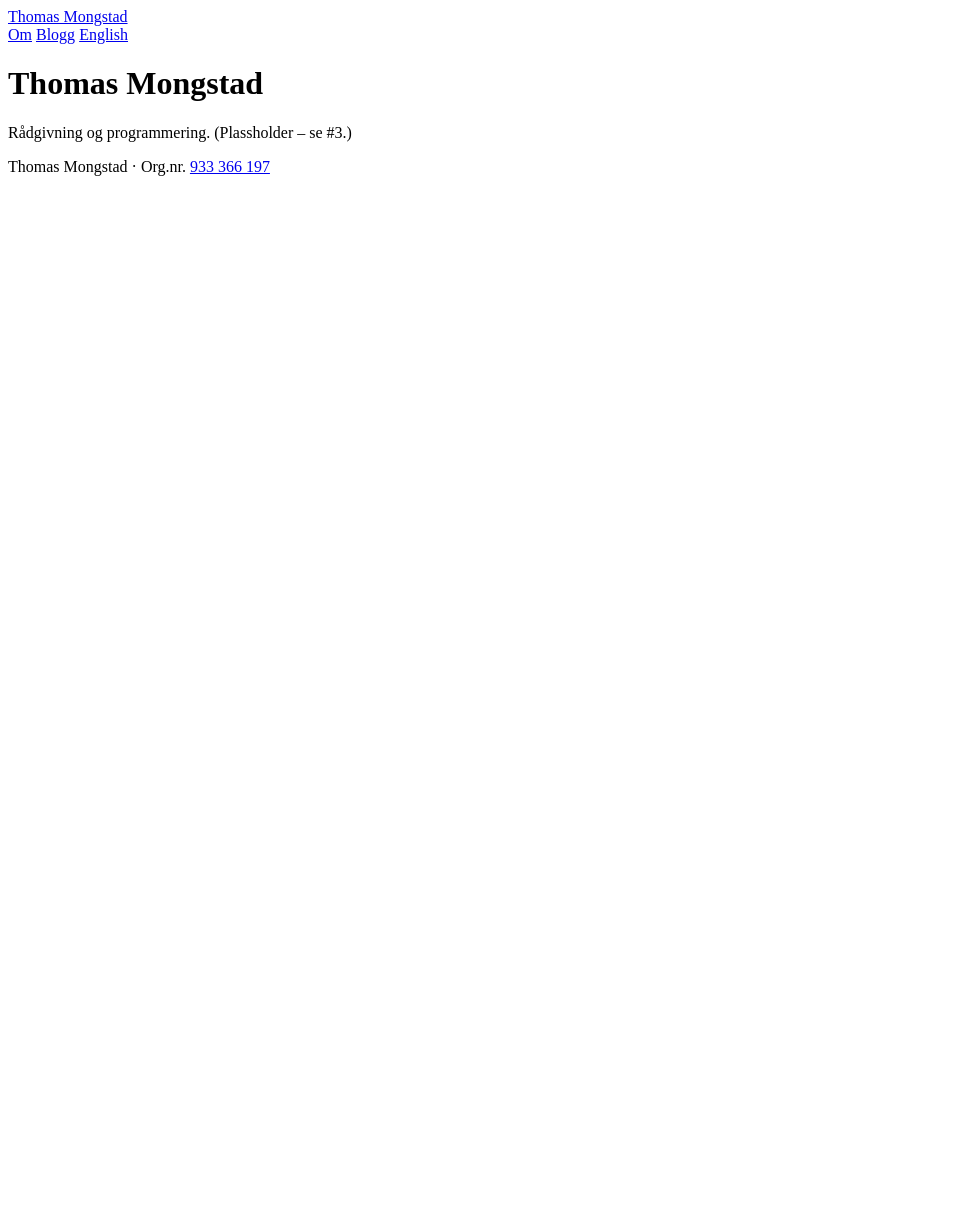
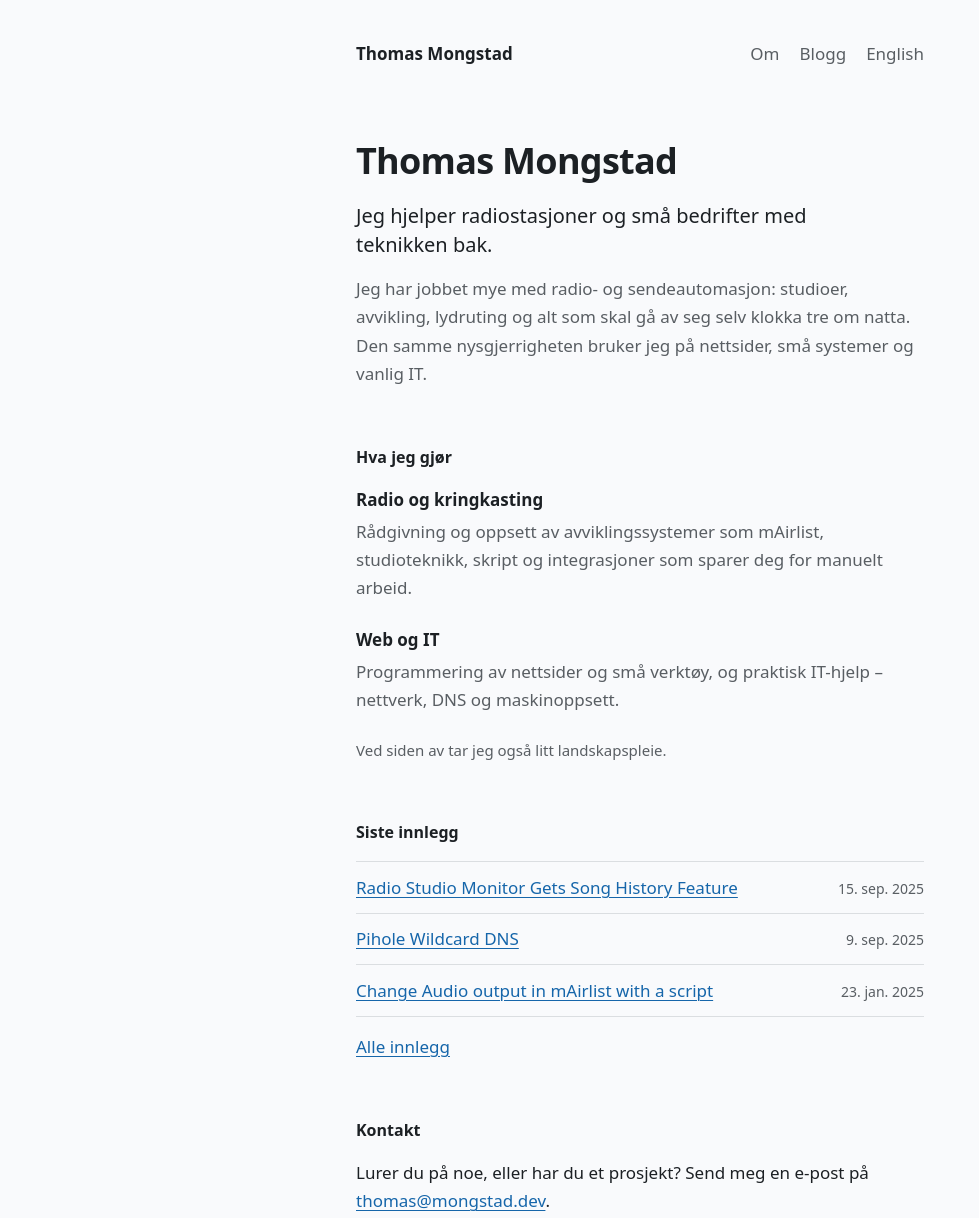
Before and after one commit to Mongstaen/mongstaen.github.io, an Astro site: page / in a window 1280 px wide. Shown: the top 1218 px of the page, without its empty margins (0-979 px from the left). Before the commit the page ends 800 px from the top, so only its background shows below. Built offline with nearby package versions, Linux system fonts and the light colour scheme; Astro itself is replaced by a stand-in of ours.

Commit message:
Add calm bilingual landing page
Intro, services, latest posts and email contact for nb and en.
Adds a posts content collection reading the existing content/posts.

Co-Authored-By: Claude Opus 5.5 <noreply@anthropic.com>
Claude-Session: https://claude.ai/code/session_019NcfttzGHPoo1xd9GfhdVi

```diff
--- a/src/components/Footer.astro
+++ b/src/components/Footer.astro
@@ -3,6 +3,6 @@ import { useTranslations, type Lang } from '../i18n/ui';
 interface Props { lang: Lang }
 const t = useTranslations(Astro.props.lang);
 ---
-<footer>
+<footer class="wrap">
   <p>Thomas Mongstad · {t('footer.org')} <a href="https://w2.brreg.no/enhet/sok/detalj.jsp?orgnr=933366197">933 366 197</a></p>
 </footer>
--- a/src/components/Header.astro
+++ b/src/components/Header.astro
@@ -6,7 +6,7 @@ const t = useTranslations(lang);
 const base = stripLang(Astro.url.pathname);
 const other: Lang = lang === 'nb' ? 'en' : 'nb';
 ---
-<header>
+<header class="wrap">
   <a href={localizePath('/', lang)} class="name">Thomas Mongstad</a>
   <nav aria-label="Main">
     <a href={localizePath('/about/', lang)}>{t('nav.about')}</a>
--- /dev/null
+++ b/src/components/Landing.astro
@@ -0,0 +1,58 @@
+---
+import { getCollection } from 'astro:content';
+import { localizePath, useTranslations, type Lang } from '../i18n/ui';
+interface Props { lang: Lang }
+const { lang } = Astro.props;
+const t = useTranslations(lang);
+const email = 'thomas@mongstad.dev';
+
+const posts = (await getCollection('posts', ({ data }) => !data.draft))
+  .sort((a, b) => b.data.date.valueOf() - a.data.date.valueOf())
+  .slice(0, 3);
+
+const fmt = new Intl.DateTimeFormat(lang === 'nb' ? 'nb-NO' : 'en-GB', {
+  day: 'numeric', month: 'short', year: 'numeric',
+});
+---
+<section class="intro" aria-labelledby="intro-h">
+  <h1 id="intro-h">Thomas Mongstad</h1>
+  <p class="lede">{t('home.lede')}</p>
+  <p>{t('home.intro')}</p>
+</section>
+
+<section aria-labelledby="work-h">
+  <h2 id="work-h">{t('home.work.h')}</h2>
+  <dl class="work">
+    <div>
+      <dt>{t('home.work.radio.t')}</dt>
+      <dd>{t('home.work.radio.d')}</dd>
+    </div>
+    <div>
+      <dt>{t('home.work.web.t')}</dt>
+      <dd>{t('home.work.web.d')}</dd>
+    </div>
+  </dl>
+  <p class="aside">{t('home.work.garden')}</p>
+</section>
+
+{posts.length > 0 && (
+  <section aria-labelledby="posts-h">
+    <h2 id="posts-h">{t('home.posts.h')}</h2>
+    <ul class="posts">
+      {posts.map((p) => (
+        <li>
+          <a href={localizePath(`/blog/${p.id}/`, lang)} hreflang={p.data.lang} lang={p.data.lang !== lang ? p.data.lang : undefined}>
+            {p.data.title}
+          </a>
+          <time datetime={p.data.date.toISOString()}>{fmt.format(p.data.date)}</time>
+        </li>
+      ))}
+    </ul>
+    <p><a href={localizePath('/blog/', lang)}>{t('home.posts.all')}</a></p>
+  </section>
+)}
+
+<section aria-labelledby="contact-h">
+  <h2 id="contact-h">{t('home.contact.h')}</h2>
+  <p>{t('home.contact.p')} <a href={`mailto:${email}`}>{email}</a>.</p>
+</section>
--- /dev/null
+++ b/src/content.config.ts
@@ -0,0 +1,15 @@
+import { defineCollection, z } from 'astro:content';
+import { glob } from 'astro/loaders';
+
+// Reads the existing posts in place. Migrating them into src/ is a separate task.
+const posts = defineCollection({
+  loader: glob({ pattern: ['*.md', '*/index.md'], base: './content/posts' }),
+  schema: z.object({
+    title: z.string(),
+    date: z.coerce.date(),
+    draft: z.boolean().optional(),
+    lang: z.enum(['nb', 'en']).default('en'),
+  }),
+});
+
+export const collections = { posts };
--- a/src/i18n/ui.ts
+++ b/src/i18n/ui.ts
@@ -9,6 +9,18 @@ export const ui = {
     'nav.blog': 'Blogg',
     'site.description': 'Rådgivning og programmering.',
     'footer.org': 'Org.nr.',
+    'home.lede': 'Jeg hjelper radiostasjoner og små bedrifter med teknikken bak.',
+    'home.intro': 'Jeg har jobbet mye med radio- og sendeautomasjon: studioer, avvikling, lydruting og alt som skal gå av seg selv klokka tre om natta. Den samme nysgjerrigheten bruker jeg på nettsider, små systemer og vanlig IT.',
+    'home.work.h': 'Hva jeg gjør',
+    'home.work.radio.t': 'Radio og kringkasting',
+    'home.work.radio.d': 'Rådgivning og oppsett av avviklingssystemer som mAirlist, studioteknikk, skript og integrasjoner som sparer deg for manuelt arbeid.',
+    'home.work.web.t': 'Web og IT',
+    'home.work.web.d': 'Programmering av nettsider og små verktøy, og praktisk IT-hjelp – nettverk, DNS og maskinoppsett.',
+    'home.work.garden': 'Ved siden av tar jeg også litt landskapspleie.',
+    'home.posts.h': 'Siste innlegg',
+    'home.posts.all': 'Alle innlegg',
+    'home.contact.h': 'Kontakt',
+    'home.contact.p': 'Lurer du på noe, eller har du et prosjekt? Send meg en e-post på',
   },
   en: {
     'nav.home': 'Home',
@@ -16,6 +28,18 @@ export const ui = {
     'nav.blog': 'Blog',
     'site.description': 'Consulting and software development.',
     'footer.org': 'Org. no.',
+    'home.lede': 'I help radio stations and small businesses with the tech behind the scenes.',
+    'home.intro': 'Much of my work has been in radio and broadcast automation: studios, playout, audio routing and everything that has to run on its own at three in the morning. I bring the same curiosity to websites, small systems and everyday IT.',
+    'home.work.h': 'What I do',
+    'home.work.radio.t': 'Radio and broadcast',
+    'home.work.radio.d': 'Advice on and setup of playout systems like mAirlist, studio tech, scripts and integrations that save you manual work.',
+    'home.work.web.t': 'Web and IT',
+    'home.work.web.d': 'Programming websites and small tools, plus practical IT help: networking, DNS and machine setup.',
+    'home.work.garden': 'On the side, I also take on some landscaping work.',
+    'home.posts.h': 'Latest posts',
+    'home.posts.all': 'All posts',
+    'home.contact.h': 'Contact',
+    'home.contact.p': 'Have a question or a project? Email me at',
   },
 } as const;
 
--- a/src/layouts/Base.astro
+++ b/src/layouts/Base.astro
@@ -1,4 +1,5 @@
 ---
+import '../styles/global.css';
 import Header from '../components/Header.astro';
 import Footer from '../components/Footer.astro';
 import { localizePath, stripLang, useTranslations, type Lang } from '../i18n/ui';
@@ -21,7 +22,7 @@ const pageTitle = title ? `${title} · Thomas Mongstad` : 'Thomas Mongstad';
   </head>
   <body>
     <Header lang={lang} />
-    <main><slot /></main>
+    <main class="wrap"><slot /></main>
     <Footer lang={lang} />
   </body>
 </html>
--- a/src/pages/en/index.astro
+++ b/src/pages/en/index.astro
@@ -1,7 +1,7 @@
 ---
 import Base from '../../layouts/Base.astro';
+import Landing from '../../components/Landing.astro';
 ---
 <Base lang="en">
-  <h1>Thomas Mongstad</h1>
-  <p>Consulting and software development. (Placeholder – see #3.)</p>
+  <Landing lang="en" />
 </Base>
--- a/src/pages/index.astro
+++ b/src/pages/index.astro
@@ -1,7 +1,7 @@
 ---
 import Base from '../layouts/Base.astro';
+import Landing from '../components/Landing.astro';
 ---
 <Base lang="nb">
-  <h1>Thomas Mongstad</h1>
-  <p>Rådgivning og programmering. (Plassholder – se #3.)</p>
+  <Landing lang="nb" />
 </Base>
--- /dev/null
+++ b/src/styles/global.css
@@ -0,0 +1,63 @@
+:root {
+  --bg: oklch(0.985 0.003 250);
+  --fg: oklch(0.24 0.01 250);
+  --muted: oklch(0.48 0.01 250);
+  --rule: oklch(0.9 0.005 250);
+  --accent: oklch(0.5 0.13 250);
+  --select: oklch(0.88 0.06 250);
+  color-scheme: light dark;
+}
+@media (prefers-color-scheme: dark) {
+  :root {
+    --bg: oklch(0.18 0.006 250);
+    --fg: oklch(0.92 0.005 250);
+    --muted: oklch(0.7 0.01 250);
+    --rule: oklch(0.3 0.008 250);
+    --accent: oklch(0.78 0.1 250);
+    --select: oklch(0.38 0.07 250);
+  }
+}
+*, *::before, *::after { box-sizing: border-box; }
+html { -webkit-text-size-adjust: 100%; }
+body {
+  margin: 0;
+  background: var(--bg);
+  color: var(--fg);
+  font: 400 1.0625rem/1.65 system-ui, -apple-system, "Segoe UI", Roboto, sans-serif;
+  -webkit-font-smoothing: antialiased;
+}
+::selection { background: var(--select); }
+.wrap { max-width: 38rem; margin: 0 auto; padding: 0 1.25rem; }
+
+header.wrap, footer.wrap { display: flex; flex-wrap: wrap; gap: .5rem 1.25rem; align-items: baseline; justify-content: space-between; }
+header.wrap { padding-top: 2.5rem; padding-bottom: 4.5rem; }
+header .name { font-weight: 600; text-decoration: none; color: var(--fg); }
+header nav { display: flex; gap: 1.25rem; }
+header nav a, footer a { color: var(--muted); text-decoration: none; }
+header nav a:hover, footer a:hover { color: var(--fg); }
+footer.wrap { padding-bottom: 3rem; margin-top: 5rem; color: var(--muted); font-size: .875rem; }
+footer p { margin: 0; width: 100%; padding-top: 2rem; border-top: 1px solid var(--rule); }
+
+a { color: var(--accent); text-underline-offset: .2em; text-decoration-thickness: 1px; transition: color .15s ease-out; }
+a:hover { text-decoration-thickness: 2px; }
+a:focus-visible { outline: 2px solid var(--accent); outline-offset: 3px; border-radius: 2px; }
+
+h1 { font-size: clamp(1.75rem, 1.4rem + 1.5vw, 2.25rem); line-height: 1.15; letter-spacing: -.02em; font-weight: 650; margin: 0 0 1.25rem; text-wrap: balance; }
+h2 { font-size: 1rem; font-weight: 600; margin: 0 0 1rem; }
+section + section { margin-top: 3.5rem; }
+p { margin: 0 0 1rem; text-wrap: pretty; }
+.lede { font-size: 1.25rem; line-height: 1.45; color: var(--fg); }
+.intro p:not(.lede) { color: var(--muted); }
+
+.work { margin: 0; display: grid; gap: 1.5rem; }
+.work dt { font-weight: 600; }
+.work dd { margin: .25rem 0 0; color: var(--muted); }
+.aside { margin-top: 1.5rem; color: var(--muted); font-size: .9375rem; }
+
+.posts { list-style: none; padding: 0; margin: 0 0 1rem; }
+.posts li { display: flex; justify-content: space-between; align-items: baseline; gap: 1rem; padding: .7rem 0; border-bottom: 1px solid var(--rule); }
+.posts li:first-child { border-top: 1px solid var(--rule); }
+.posts time { color: var(--muted); font-size: .875rem; font-variant-numeric: tabular-nums; white-space: nowrap; }
+@media (max-width: 30rem) {
+  .posts li { flex-direction: column; gap: .15rem; }
+}
```
Also changed, not shown: PRODUCT.md (added, +43 -0 lines), content/posts/ableton-launchpad-vs-mairlist.md (+1 -2 lines).
